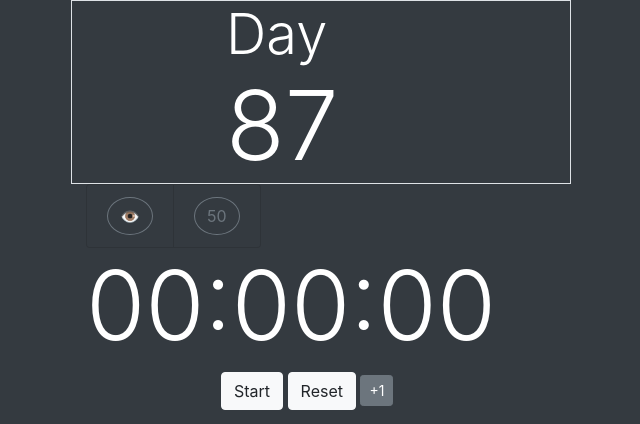
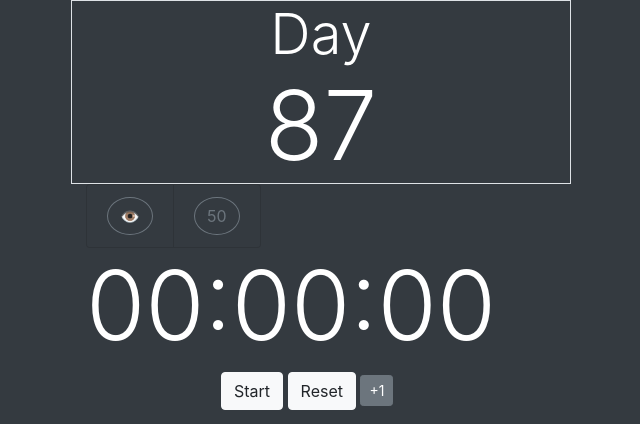
Before and after one commit to sree-rgb/everydayStuff, a Flask app: page / in a window 1280 px wide. Shown: the top 424 px of the page, without its empty margins (319-959 px from the left). Run offline with Flask 2, Linux system fonts and the light colour scheme; some libraries are stand-ins or nearby versions.

Commit message:
before css

```diff
--- a/templates/index.html
+++ b/templates/index.html
@@ -6,7 +6,7 @@
 	</head>
 	<body class="bg bg-dark" id="Home">
 
-		<div class="container-fluid mx-auto border"  style="width:500px;">
+		<div class="container-fluid mx-auto border text-center"  style="width:500px;">
 
 			<div class="text-white display-1 mx-auto" style="width:190px;"><div class="text-white display-4">Day</div> {{date1}}</div>
 		</div>
```
